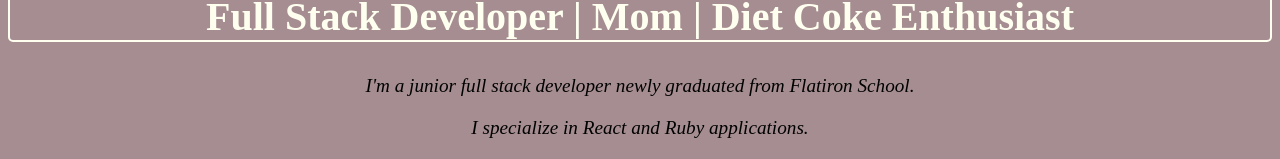
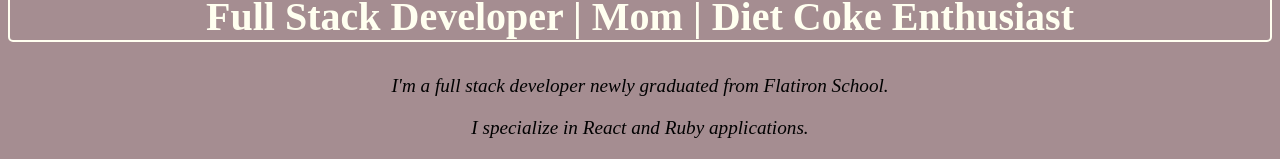
Before and after one commit to tnvcasey/my-portfolio, a React (Create React App) app: page / in a window 1280 px wide. Shown: the part 267-426 px from the top of the page. Built offline with nearby package versions, Linux system fonts and the light colour scheme.

Commit message:
took out junior

```diff
--- a/src/components/Home.js
+++ b/src/components/Home.js
@@ -3,7 +3,7 @@ function Home(){
         <div>
             <h1 className="intro">Hi, my name is Taylor!</h1>
             <h2 className="explain">Full Stack Developer | Mom | Diet Coke Enthusiast</h2>
-            <p className="bio">I'm a junior full stack developer newly graduated from Flatiron School.</p>
+            <p className="bio">I'm a full stack developer newly graduated from Flatiron School.</p>
             <p className="bio">I specialize in React and Ruby applications.</p>
             <p className="bio">I'm dedicated to continuous learning and contributing to the world of tech!</p>
             <p className="bio">Thanks for checking out my portfolio!</p>
```
